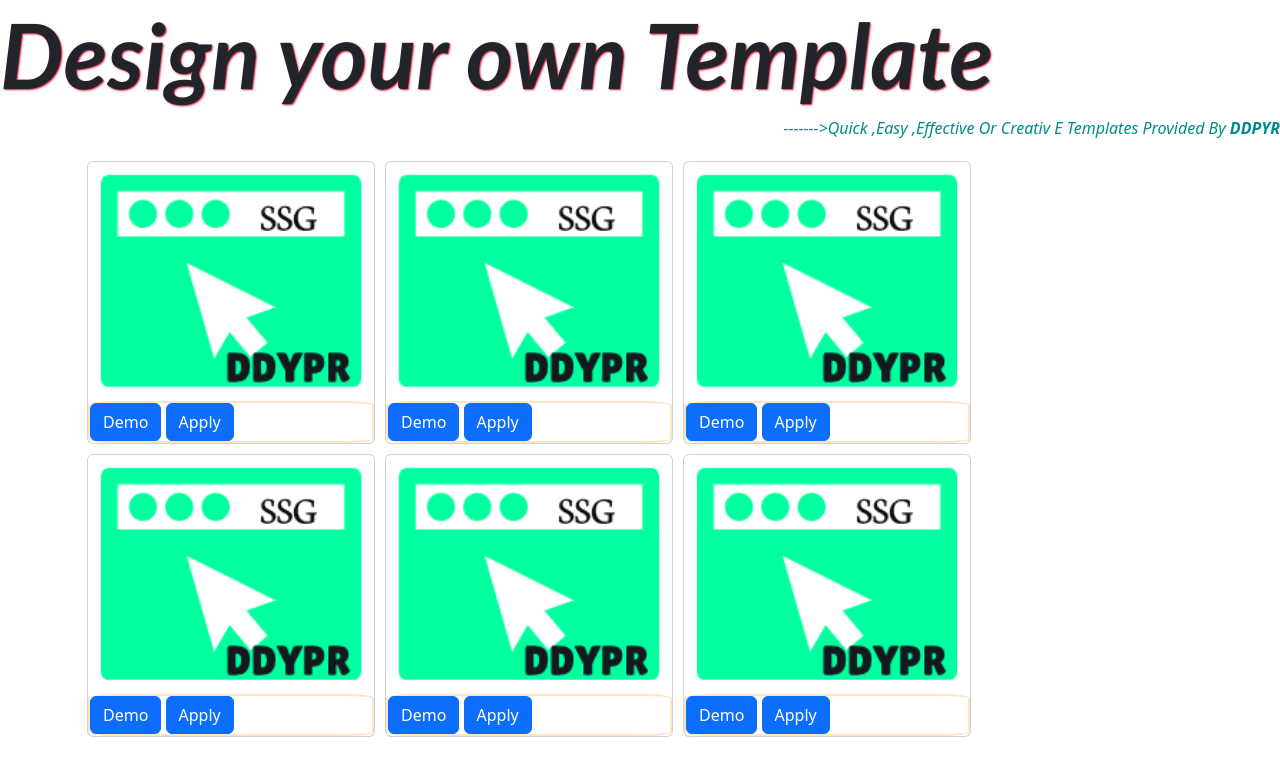
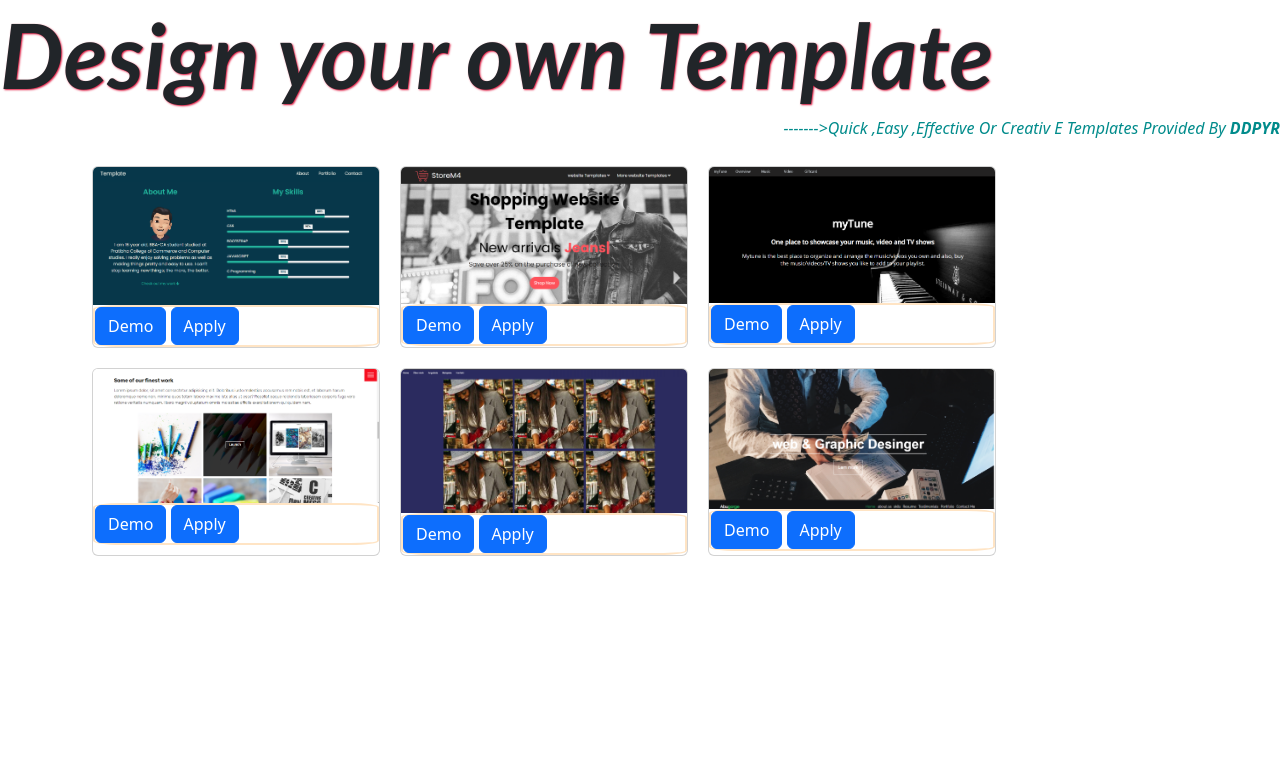
Before and after one commit to Poseidon-SV/SSG-TQ, a plain HTML site: page TEMPorSCRATCH/template/template.html in a window 1280 px wide. Drawn offline with nearby package versions, Linux system fonts and the light colour scheme.

Commit message:
Add Images in template

```diff
--- a/TEMPorSCRATCH/template/template.css
+++ b/TEMPorSCRATCH/template/template.css
@@ -7,7 +7,7 @@ body{
     flex-wrap: wrap;
 }
 .card{
-    margin: 5px;
+    margin: 10px 10px;
 }
 .button {
 
--- a/TEMPorSCRATCH/template/template.html
+++ b/TEMPorSCRATCH/template/template.html
@@ -21,42 +21,42 @@
 
     <div class="container">
       <div class="card" style="width: 18rem">
-        <img class="card-img-top" src="../../images/logo.png" alt="pic" />
+        <img class="card-img-top" src="../../images/template_1.png" alt="pic" />
         <div class="button">
           <a href="./template_1/template_1.html" class="btn btn-primary">Demo</a>
           <a href="./template_1/template_1.html" class="btn btn-primary">Apply</a>
         </div>
       </div>
       <div class="card" style="width: 18rem">
-        <img class="card-img-top" src="../../images/logo.png" alt="pic" />
+        <img class="card-img-top" src="../../images/template_2.png" alt="pic" />
         <div class="button">
           <a href="./template_2/template_2.html" class="btn btn-primary">Demo</a>
           <a href="./template_2/template_2.html" class="btn btn-primary">Apply</a>
         </div>
       </div>
       <div class="card" style="width: 18rem">
-        <img class="card-img-top" src="../../images/logo.png" alt="pic" />
+        <img class="card-img-top" src="../../images/template_3.png" alt="pic" />
         <div class="button">
           <a href="./template_3/template_3.html" class="btn btn-primary">Demo</a>
           <a href="./template_3/template_3.html" class="btn btn-primary">Apply</a>
         </div>
       </div>
       <div class="card" style="width: 18rem">
-        <img class="card-img-top" src="../../images/logo.png" alt="pic" />
+        <img class="card-img-top" src="../../images/template_4.png" alt="pic" />
         <div class="button">
           <a href="./template_4/template_4.html" class="btn btn-primary">Demo</a>
           <a href="./template_4/template_4.html" class="btn btn-primary">Apply</a>
         </div>
       </div>
       <div class="card" style="width: 18rem">
-        <img class="card-img-top" src="../../images/logo.png" alt="pic" />
+        <img class="card-img-top" src="../../images/template_5.png" alt="pic" />
         <div class="button">
           <a href="./template_5/template_5.html" class="btn btn-primary">Demo</a>
           <a href="./template_5/template_5.html" class="btn btn-primary">Apply</a>
         </div>
       </div>
       <div class="card" style="width: 18rem">
-        <img class="card-img-top" src="../../images/logo.png" alt="pic" />
+        <img class="card-img-top" src="../../images/template_6.png" alt="pic" />
         <div class="button">
           <a href="./template_6/template_6.html" class="btn btn-primary">Demo</a>
           <a href="./template_6/template_6.html" class="btn btn-primary">Apply</a>
```
Also changed, not shown: images/template_1.png (added), images/template_2.png (added), images/template_3.png (added), images/template_4.png (added), images/template_5.png (added), images/template_6.png (added).
